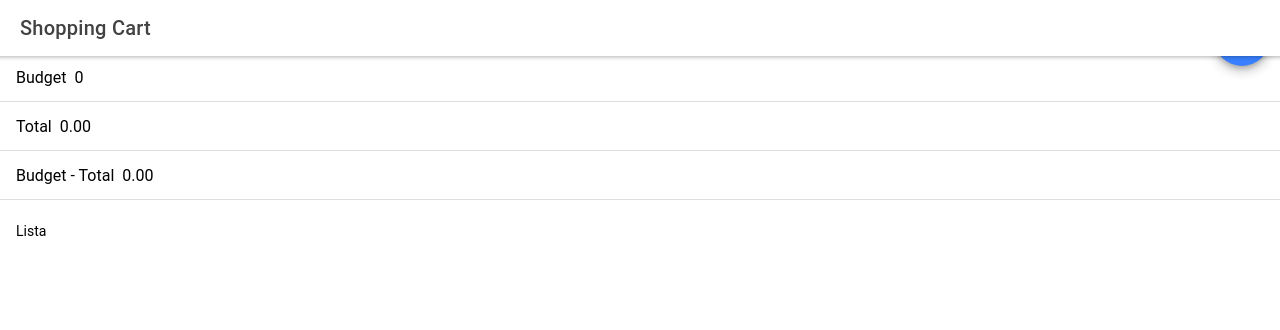
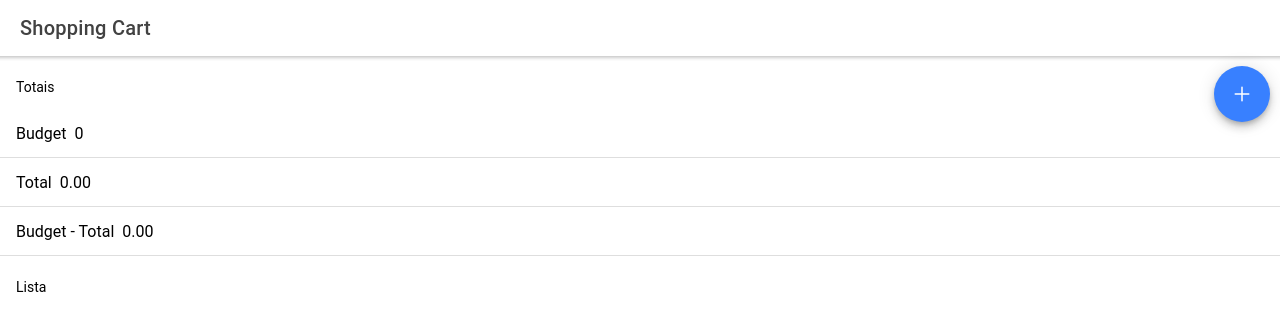
Before and after one commit to Jefferson227/shopping-cart, a React (Create React App) app: page /home in a window 1280 px wide. Shown: the top 330 px of the page. Built offline with nearby package versions, Linux system fonts and the light colour scheme.

Commit message:
Adjust useRef on IonPage

```diff
--- a/src/components/ShoppingCart/ShoppingCart.tsx
+++ b/src/components/ShoppingCart/ShoppingCart.tsx
@@ -4,7 +4,6 @@ import {
   IonLabel,
   IonInput,
   IonListHeader,
-  IonPage,
 } from '@ionic/react';
 import { useRef, useState, useEffect } from 'react';
 import { v4 as uuid } from 'uuid';
@@ -12,8 +11,11 @@ import { Item } from '../../interfaces/Item';
 import ItemList from '../ItemList/ItemList';
 import AddItem from '../AddItem/AddItem';
 
-const ShoppingCart = () => {
-  const page = useRef(undefined);
+interface ShoppingCartProps {
+  page: React.MutableRefObject<undefined>;
+}
+
+const ShoppingCart: React.FC<ShoppingCartProps> = ({ page }) => {
   const [budget, setBudget] = useState(0);
   const total = useRef<HTMLIonInputElement | null>(null);
   const budgetMinusTotal = useRef<HTMLIonInputElement | null>(null);
@@ -71,7 +73,7 @@ const ShoppingCart = () => {
   }, []);
 
   return (
-    <IonPage>
+    <>
       <IonList>
         <IonListHeader>
           <IonLabel>Totais</IonLabel>
@@ -118,7 +120,7 @@ const ShoppingCart = () => {
       />
 
       <ItemList items={items} deleteItem={deleteItem} />
-    </IonPage>
+    </>
   );
 };
 
--- a/src/pages/Home.tsx
+++ b/src/pages/Home.tsx
@@ -7,10 +7,13 @@ import {
 } from '@ionic/react';
 import './Home.css';
 import ShoppingCart from '../components/ShoppingCart/ShoppingCart';
+import { useRef } from 'react';
 
 const Home: React.FC = () => {
+  const page = useRef(undefined);
+
   return (
-    <IonPage>
+    <IonPage ref={page}>
       <IonHeader>
         <IonToolbar>
           <IonTitle>Shopping Cart</IonTitle>
@@ -23,7 +26,7 @@ const Home: React.FC = () => {
           </IonToolbar>
         </IonHeader>
 
-        <ShoppingCart />
+        <ShoppingCart page={page} />
       </IonContent>
     </IonPage>
   );
```
